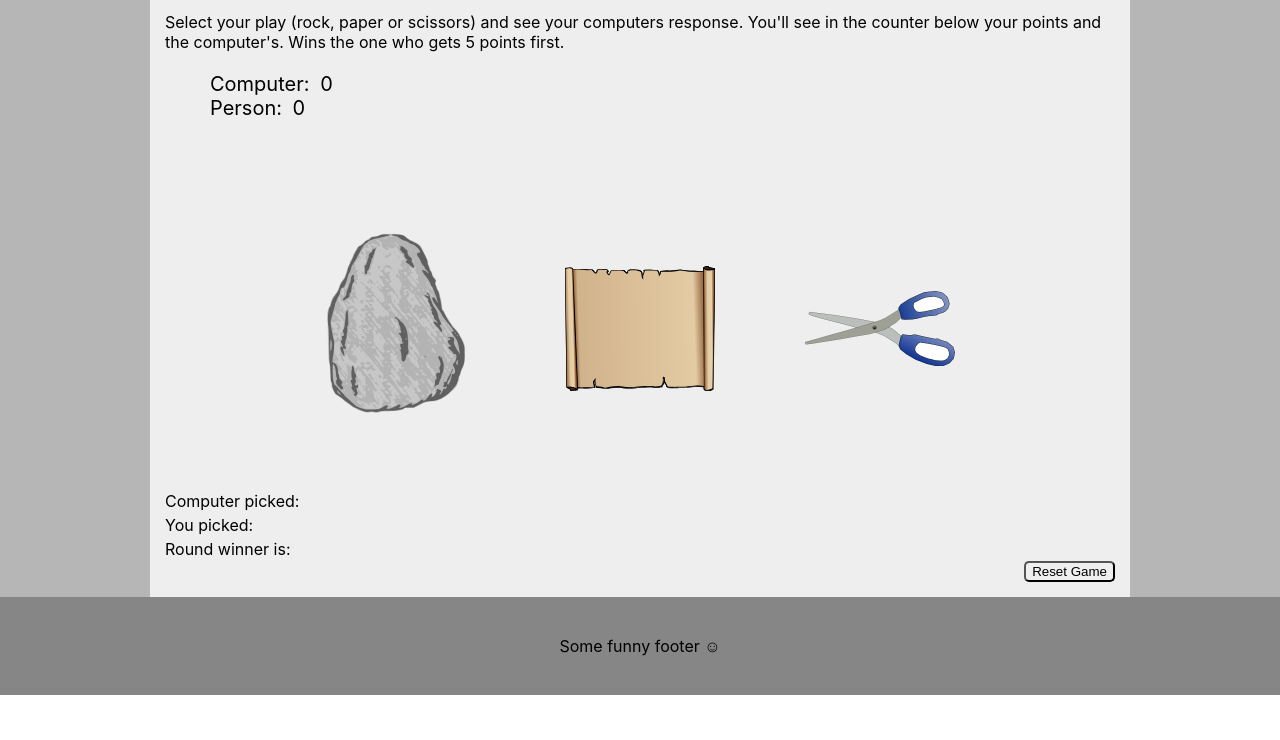
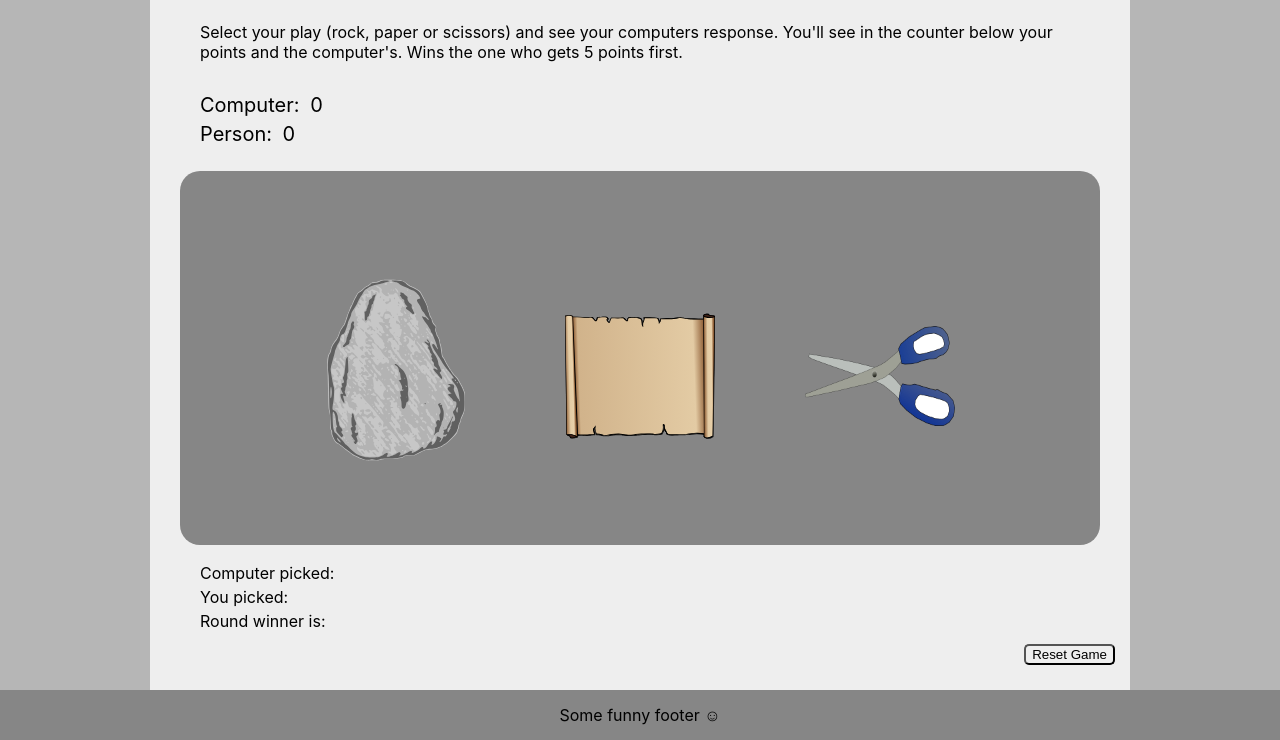
Before and after one commit to clabx/rock-paper-scissors, a plain HTML site: page index.html in a window 1280 px wide. Shown: the part 60-800 px from the top of the page. Drawn offline with Linux system fonts and the light colour scheme.

Commit message:
Improve UI
Add hovering effects over the options (rock, paper and scissors) and fixed webpage alignment.

```diff
--- a/style.css
+++ b/style.css
@@ -1,8 +1,10 @@
 body{
     font-family: -apple-system, BlinkMacSystemFont, 'Segoe UI', Roboto, Oxygen, Ubuntu, Cantarell, 'Open Sans', 'Helvetica Neue', sans-serif;
     margin: 0;
+    min-height: 100vh;
     display: flex;
     flex-direction: column;
+    align-items: stretch;
 }
 
 #fullBody {
@@ -35,6 +37,11 @@ body{
     margin-right: auto;
 }
 
+#instructions {
+    margin-left: 35px;
+    margin-right: 35px;
+}
+
 .container {
     display: flex;
     flex: 1 1 auto;
@@ -44,7 +51,7 @@ body{
 #counters {
     display: flex;
     flex-wrap: wrap;
-    margin-left: 45px;
+    margin-left: 35px;
     padding: 0;
     font-size: 20px;
 }
@@ -68,6 +75,10 @@ ul {
     flex: 1 1 auto;
     min-width: 823px;
     padding: 15px;
+    margin-left: 15px;
+    margin-right: 15px;
+    background-color: rgb(134, 134, 134);
+    border-radius: 20px;
 }
 
 #indicator {
@@ -93,12 +104,26 @@ img {
     padding: 45px;
 }
 
+img:hover{
+    transform: scale(1.15);
+}
+
+#rock {
+    height: 200px;
+}
+
+#paper {
+    height: 214px;
+}
+
 #scissors {
-    height: 75px;
+    height: 100px;
 }
 
 #results{
     min-width: 1003.34px;
+    margin-top: 15px;
+    margin-left: 35px;
 }
 
 #computerPick, #personPick, #winner {
@@ -119,5 +144,5 @@ img {
 #footer {
     background-color: rgb(134, 134, 134);
     text-align: center;
-    padding: 39px;
+    padding: 15px;
 }
```
